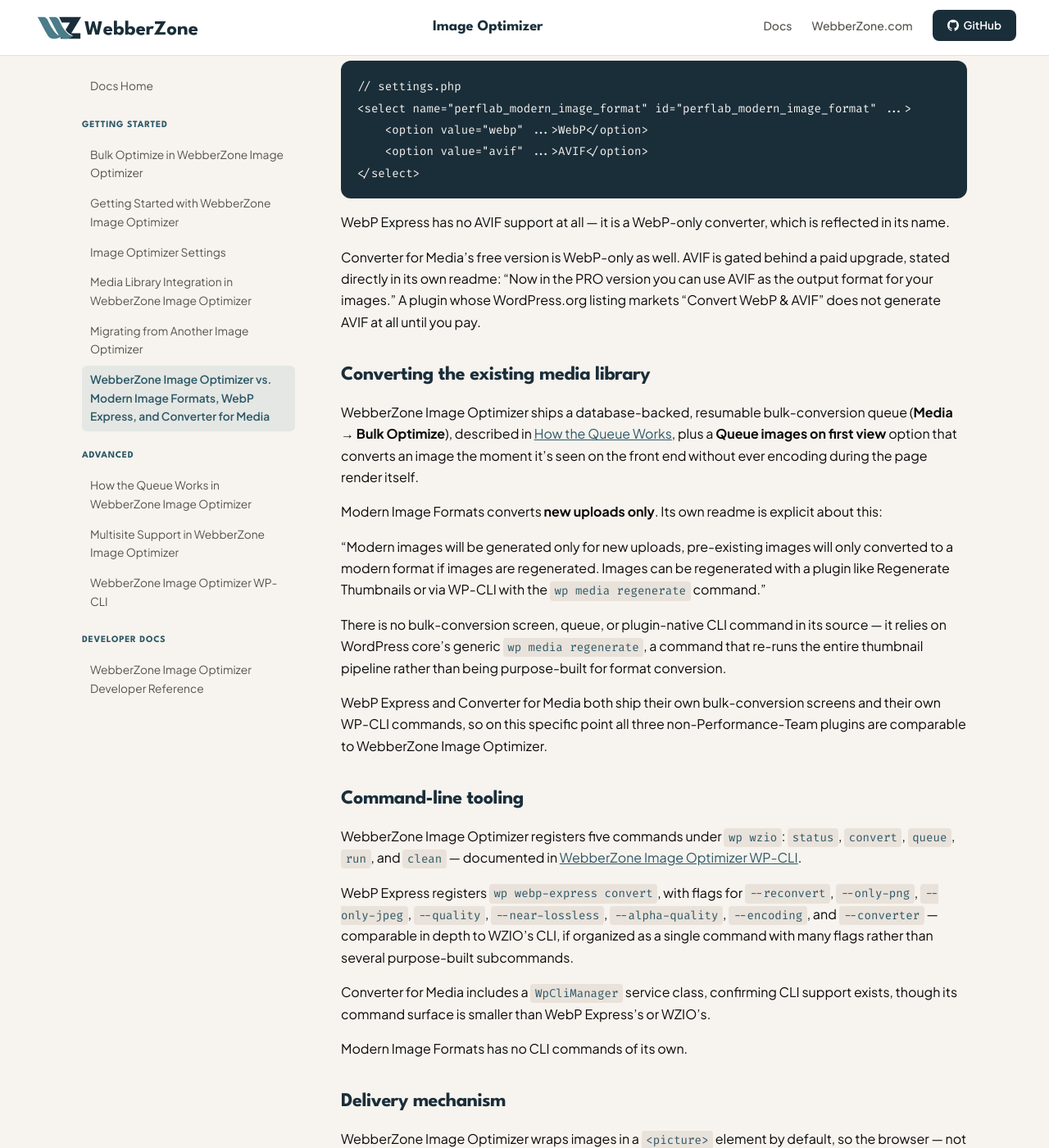
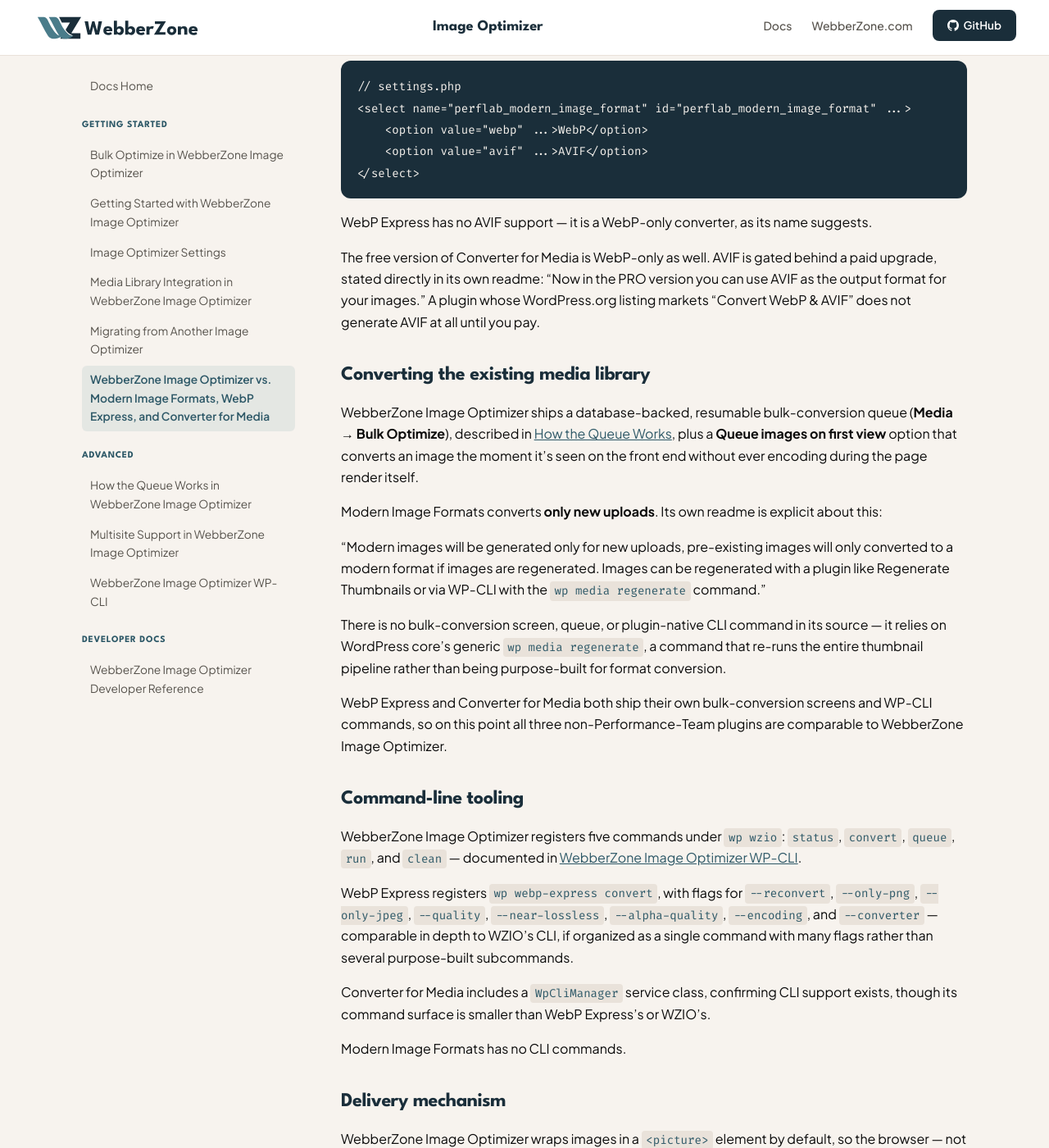
Before and after one commit to WebberZone/webberzone-image-optimizer, a Jekyll site: the page built from docs/01-wzio-getting-started/webberzone-image-optimizer-vs-alternatives.md, in a window 1280 px wide and 1400 px high, scrolled down 2227 px. Shown: the whole window at 82% size. Built offline with Jekyll 4.4.1, drawn with Linux system fonts in a browser that asks for light colours; some of the changed text lies outside the part shown.

Commit message:
docs: Update WebberZone Image Optimizer vs. Modern Image Formats, WebP Express, and Converter for Media via WordPress

````diff
--- a/docs/01-wzio-getting-started/webberzone-image-optimizer-vs-alternatives.md
+++ b/docs/01-wzio-getting-started/webberzone-image-optimizer-vs-alternatives.md
@@ -67,21 +67,21 @@ Modern Image Formats supports AVIF, but only one modern format at a time — its
 </select>
 ```
 
-WebP Express has no AVIF support at all — it is a WebP-only converter, which is reflected in its name.
+WebP Express has no AVIF support — it is a WebP-only converter, as its name suggests.
 
-Converter for Media's free version is WebP-only as well. AVIF is gated behind a paid upgrade, stated directly in its own readme: "Now in the PRO version you can use AVIF as the output format for your images." A plugin whose WordPress.org listing markets "Convert WebP & AVIF" does not generate AVIF at all until you pay.
+The free version of Converter for Media is WebP-only as well. AVIF is gated behind a paid upgrade, stated directly in its own readme: "Now in the PRO version you can use AVIF as the output format for your images." A plugin whose WordPress.org listing markets "Convert WebP & AVIF" does not generate AVIF at all until you pay.
 
 ## Converting the existing media library
 
 WebberZone Image Optimizer ships a database-backed, resumable bulk-conversion queue (**Media → Bulk Optimize**), described in [How the Queue Works](https://webberzone.com/support/knowledgebase/how-the-queue-works-in-webberzone-image-optimizer/), plus a **Queue images on first view** option that converts an image the moment it's seen on the front end without ever encoding during the page render itself.
 
-Modern Image Formats converts **new uploads only**. Its own readme is explicit about this:
+Modern Image Formats converts **only new uploads**. Its own readme is explicit about this:
 
 > "Modern images will be generated only for new uploads, pre-existing images will only converted to a modern format if images are regenerated. Images can be regenerated with a plugin like Regenerate Thumbnails or via WP-CLI with the `wp media regenerate` command."
 
 There is no bulk-conversion screen, queue, or plugin-native CLI command in its source — it relies on WordPress core's generic `wp media regenerate`, a command that re-runs the entire thumbnail pipeline rather than being purpose-built for format conversion.
 
-WebP Express and Converter for Media both ship their own bulk-conversion screens and their own WP-CLI commands, so on this specific point all three non-Performance-Team plugins are comparable to WebberZone Image Optimizer.
+WebP Express and Converter for Media both ship their own bulk-conversion screens and WP-CLI commands, so on this point all three non-Performance-Team plugins are comparable to WebberZone Image Optimizer.
 
 ## Command-line tooling
 
@@ -91,7 +91,7 @@ WebP Express registers `wp webp-express convert`, with flags for `--reconvert`,
 
 Converter for Media includes a `WpCliManager` service class, confirming CLI support exists, though its command surface is smaller than WebP Express's or WZIO's.
 
-Modern Image Formats has no CLI commands of its own.
+Modern Image Formats has no CLI commands.
 
 ## Delivery mechanism
 
````
Also changed, not shown: other parts of docs/01-wzio-getting-started/webberzone-image-optimizer-vs-alternatives.md (+2 -2 lines).
